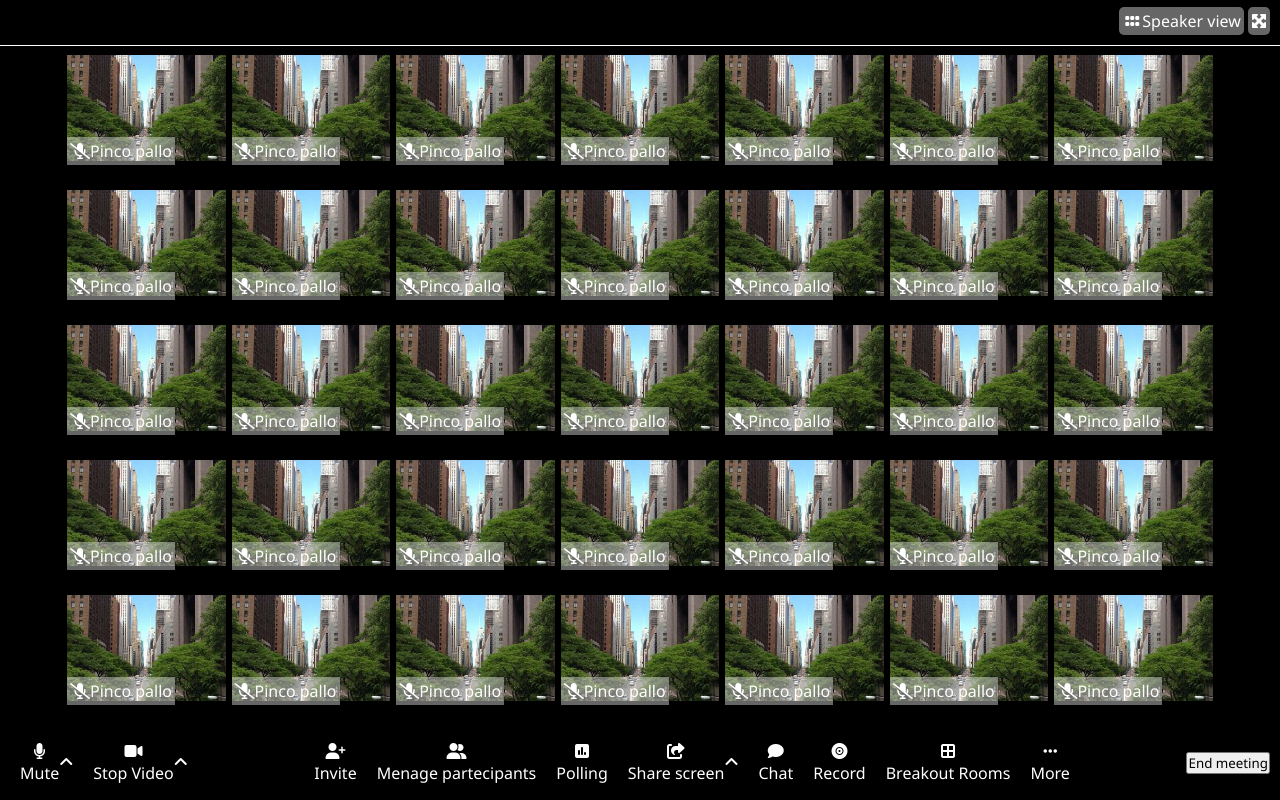
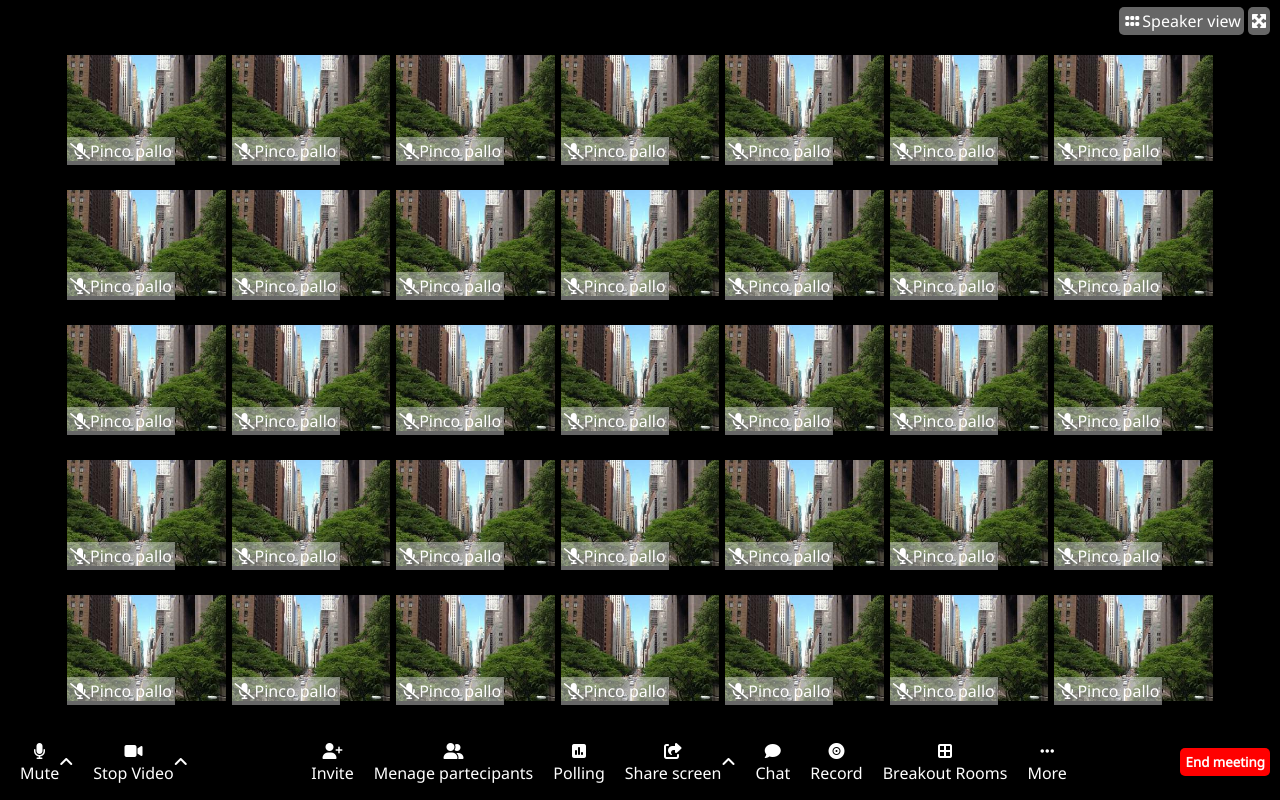
Before and after one commit to MarcoBione/html-css-zoom, a plain HTML site: page index.html in a window 1280 px wide. Drawn offline with Linux system fonts and the light colour scheme.

Commit message:
Footer compleate

```diff
--- a/CSS/style.css
+++ b/CSS/style.css
@@ -13,7 +13,7 @@
     --background-icons: rgba(255, 255, 255, 0.4);
 }
 
-.debug{
+.debu{
     outline: 1px solid white;
 }
 
@@ -52,6 +52,10 @@
 
 .padding-3{
     padding:3px;
+}
+
+.padding-5{
+    padding:5px;
 }
 
 .padding-speakers{
@@ -141,5 +145,15 @@ footer ul li{
     background-color: var(--background-icons);
 }
 
+button{
+display: block;
+background-color: red;
+color: white;
+border: none;
+border-radius: 5px;
+font-weight: bold;
+
+}
+
 
 /* =====END FOOTER===== */
--- a/index.html
+++ b/index.html
@@ -659,6 +659,7 @@
 
             <div class="command d-flex padding-10 a-center j-space-between">
 
+                <!-- first section of commands -->
                 <div class="user-commands d-flex a-content">
 
                     <div class="box padding-10 d-flex a-content">
@@ -696,7 +697,9 @@
                     </div>
 
                 </div>
+                <!-- /first section of commands -->
 
+                <!-- second section of commands -->
                 <div class="center-commands d-flex a-content">
 
                     <!-- first command icon -->
@@ -810,17 +813,17 @@
                     <!-- /seventh command icon -->
 
                 </div>
+                <!-- /second section of commands -->
 
-                <div class="end-call d-flex a-content">
-
-                    <div class="exit">
-
-                        <button>
+                <!-- third section end call -->
+                <div class="d-flex a-content">
+                    <div>
+                        <button class="padding-5">
                             End meeting
                         </button>
                     </div>
-
                 </div>
+                <!-- third section end call -->
 
             </div>
 
```
